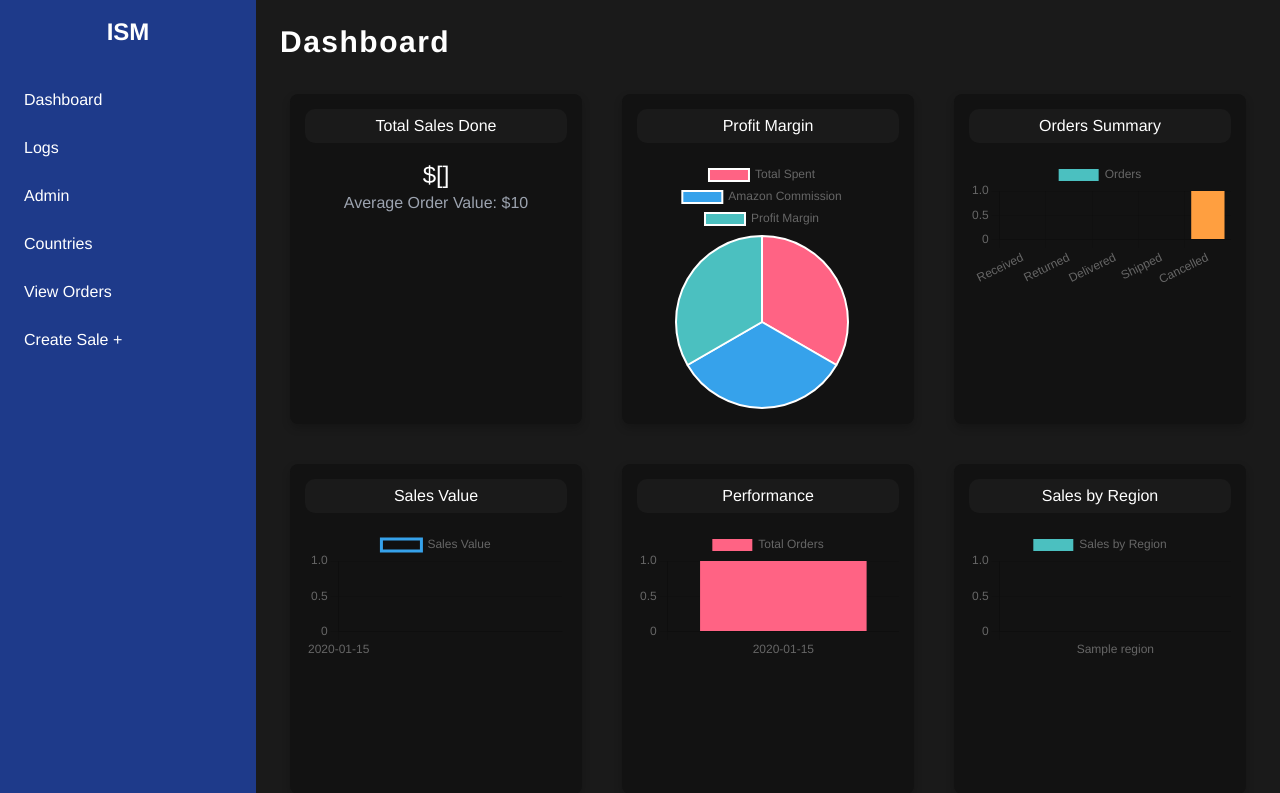
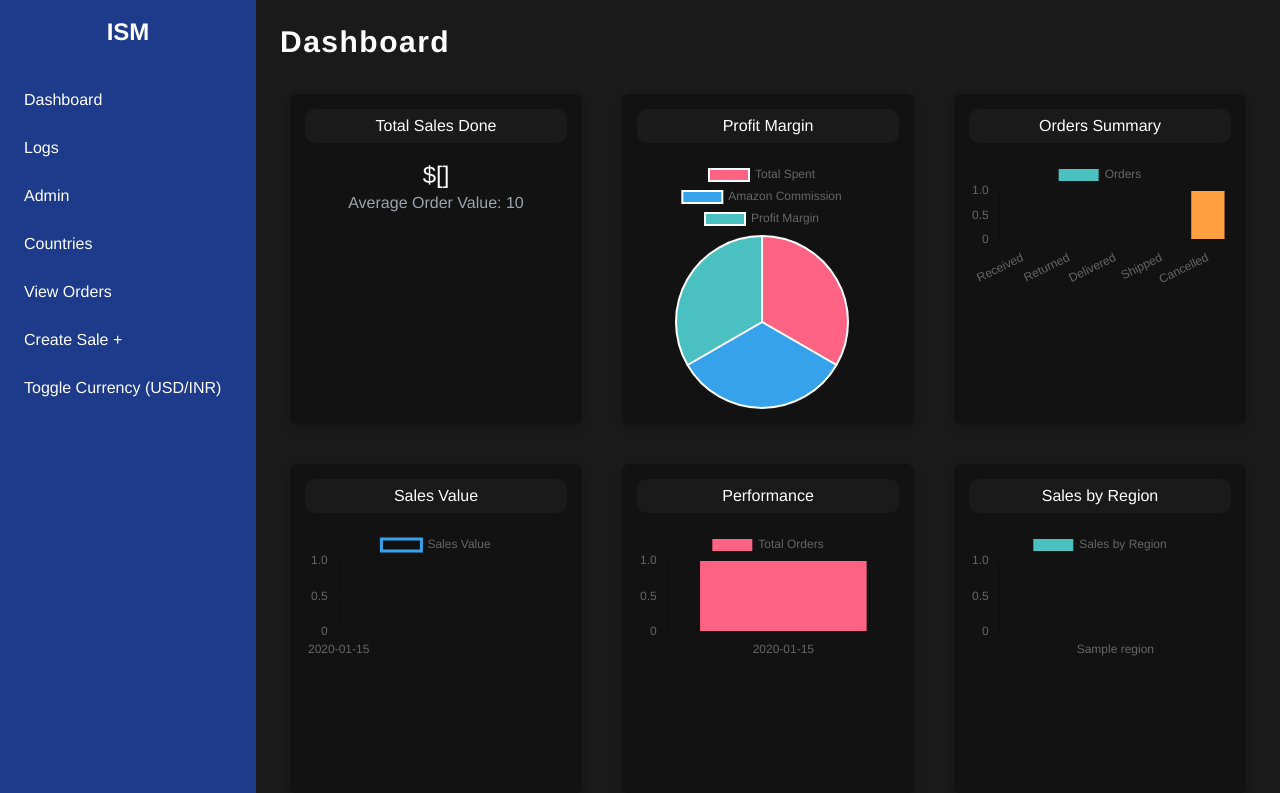
Before and after one commit to Alshahriah/Sales-App-Development, a FastAPI app: template templates/dashboard.html in a window 1280 px wide. Shown: the top 793 px of the page. Run offline with FastAPI, Linux system fonts and the light colour scheme; the template is opened without the code that fills it: most values are stand-ins (such as "Sample title", 1, 10 or a date in 2020); parts of the project's set-up code (start-up, migrations or seed data) failed here and were passed over.

Commit message:
Toggle currency on dash

```diff
--- a/static/css/dashboard.css
+++ b/static/css/dashboard.css
@@ -38,18 +38,19 @@
 }
 
 /* Toggle Button Styling */
-.toggle-btn a, .toggle-btn button {
+/* Styling for the Toggle Currency Button to match other buttons */
+.toggle-btn button {
     background: #8a2be2; /* Vibrant purple */
     border: none;
     color: white;
-    padding: 8px 15px;
+    padding: 10px 20px;
     margin: 0 5px;
-    border-radius: 20px;
+    border-radius: 50px; /* Consistent with other buttons */
     cursor: pointer;
     transition: background 0.3s;
 }
 
-.toggle-btn a:hover, .toggle-btn button:hover {
+.toggle-btn button:hover {
     background: #5d3fd3; /* Slightly darker shade of the vibrant purple */
 }
 
--- a/static/js/dashboard.js
+++ b/static/js/dashboard.js
@@ -1,25 +1,3 @@
-// const totalBuyPrice = {{ total_buy_price }};
-// const totalAmazonCommission = {{ total_amazon_commission }};
-// const totalProfit = {{ total_profit }};
-
-// const receivedOrders = {{ received_orders }};
-// const returnedOrders = {{ returned_orders }};
-// const pendingOrders = {{ pending_orders }};
-// const shippedOrders = {{ shipped_orders }};
-// const cancelledOrdersCount = {{ cancelled_orders_count }};
-
-// const salesValueDates = [{% for date, value in sales_value %}'{{ date }}'{% if not loop.last %}, {% endif %}{% endfor %}];
-// const salesValueValues = [{% for date, value in sales_value %}{{ value }}{% if not loop.last %}, {% endif %}{% endfor %}];
-
-// const performanceDates = [{% for date, count in performance_orders %}'{{ date }}'{% if not loop.last %}, {% endif %}{% endfor %}];
-// const performanceCounts = [{% for date, count in performance_orders %}{{ count }}{% if not loop.last %}, {% endif %}{% endfor %}];
-
-// const salesByRegionLabels = [{% for region, value in sales_by_region %}'{{ region }}'{% if not loop.last %}, {% endif %}{% endfor %}];
-// const salesByRegionValues = [{% for region, value in sales_by_region %}{{ value }}{% if not loop.last %}, {% endif %}{% endfor %}];
-
-// const salesBySupplierLabels = [{% for supplier, count in sales_by_supplier %}'{{ supplier }}'{% if not loop.last %}, {% endif %}{% endfor %}];
-// const salesBySupplierCounts = [{% for supplier, count in sales_by_supplier %}{{ count }}{% if not loop.last %}, {% endif %}{% endfor %}];
-
 document.addEventListener('DOMContentLoaded', function() {
     const profitMarginData = {
         labels: ['Total Spent', 'Amazon Commission', 'Profit Margin'],
@@ -141,21 +119,27 @@
 
     async function toggleCurrency() {
         if (!exchangeRate) await fetchExchangeRate();
-        const salePrices = document.querySelectorAll('.sale-price');
-        const buyPrices = document.querySelectorAll('.buy-price a');
-        const commissionValues = document.querySelectorAll('.commission-value');
+        const totalSalesElement = document.querySelector('#total-sales');
+        const averageSalesElement = document.querySelector('#average-sales-value');
+        const topProductsList = document.querySelectorAll('#top-products-list span[data-usd]');
 
         if (currency === 'USD') {
-            salePrices.forEach(price => price.innerHTML = formatCurrency(price.getAttribute('data-usd'), 'INR'));
-            buyPrices.forEach(price => price.innerHTML = formatCurrency(price.parentElement.getAttribute('data-usd'), 'INR'));
-            commissionValues.forEach(value => value.innerHTML = formatCurrency(value.getAttribute('data-usd'), 'INR'));
+            totalSalesElement.innerHTML = '₹' + (parseFloat(totalSalesElement.getAttribute('data-usd')) * exchangeRate).toFixed(2);
+            averageSalesElement.innerHTML = '₹' + (parseFloat(averageSalesElement.getAttribute('data-usd')) * exchangeRate).toFixed(2);
+            topProductsList.forEach(product => {
+                product.innerHTML = '₹' + (parseFloat(product.getAttribute('data-usd')) * exchangeRate).toFixed(2);
+            });
             currency = 'INR';
         } else {
-            salePrices.forEach(price => price.innerHTML = formatCurrency(price.getAttribute('data-usd'), 'USD'));
-            buyPrices.forEach(price => price.innerHTML = formatCurrency(price.parentElement.getAttribute('data-usd'), 'USD'));
-            commissionValues.forEach(value => value.innerHTML = formatCurrency(value.getAttribute('data-usd'), 'USD'));
+            totalSalesElement.innerHTML = '$' + parseFloat(totalSalesElement.getAttribute('data-usd')).toFixed(2);
+            averageSalesElement.innerHTML = '$' + parseFloat(averageSalesElement.getAttribute('data-usd')).toFixed(2);
+            topProductsList.forEach(product => {
+                product.innerHTML = '$' + parseFloat(product.getAttribute('data-usd')).toFixed(2);
+            });
             currency = 'USD';
         }
     }
+
     fetchExchangeRate();
+    window.toggleCurrency = toggleCurrency; // Ensure the function is accessible globally
 });
--- a/templates/dashboard.html
+++ b/templates/dashboard.html
@@ -21,6 +21,8 @@
                 <a href="/admin/countries" class="block px-4 py-2 rounded hover:bg-blue-800">Countries</a>
                 <a href="/admin/view_orders" class="block px-4 py-2 rounded hover:bg-blue-800">View Orders</a>
                 <a href="/create_sale" class="block px-4 py-2 rounded hover:bg-blue-800">Create Sale +</a>
+                <!-- Replace the existing toggle button with the updated one -->
+                <a href="#" onclick="toggleCurrency()" class="block px-4 py-2 rounded hover:bg-blue-800">Toggle Currency (USD/INR)</a>
             </nav>
         </div>
 
@@ -36,8 +38,10 @@
                 <!-- Total Sales Done -->
                 <div class="card">
                     <h5 class="card-title">Total Sales Done</h5>
-                    <h2 class="text-2xl text-center mt-4 text-white">${{ total_sales }}</h2>
-                    <p class="text-center text-gray-400">Average Order Value: ${{ average_sales }}</p>
+                    <!-- Add data attributes for total and average sales to use in the currency toggle function -->
+                    <h2 id="total-sales" class="text-2xl text-center mt-4 text-white" data-usd="{{ total_sales }}">${{ total_sales }}</h2>
+                    <p id="average-sales" class="text-center text-gray-400" data-usd="{{ average_sales }}">Average Order Value: <span id="average-sales-value" data-usd="{{ average_sales }}">{{ average_sales }}</span></p>
+
                 </div>
 
                 <!-- Profit Margin -->
@@ -91,11 +95,11 @@
                 <!-- Top Products -->
                 <div class="card">
                     <h5 class="card-title">Top Products</h5>
-                    <ul class="mt-4">
+                    <ul id="top-products-list" class="mt-4">
                         {% for product in top_products %}
                         <li class="flex justify-between py-2 border-b border-gray-700">
                             <span class="text-white">{{ product[0] }} ({{ product[2] }} units)</span>
-                            <span class="text-gray-400">${{ product[1] }}</span>
+                            <span class="text-gray-400" data-usd="{{ product[1] }}">${{ product[1] }}</span>
                         </li>
                         {% endfor %}
                     </ul>
```
